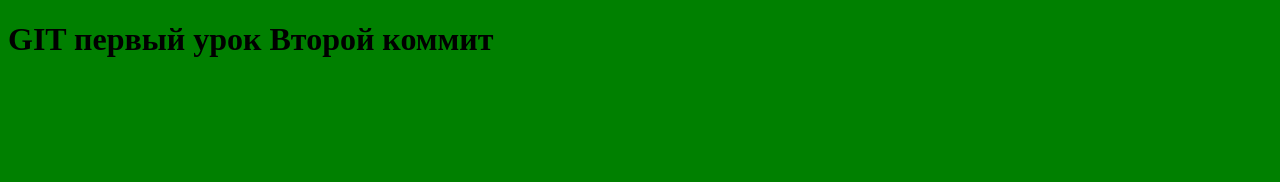
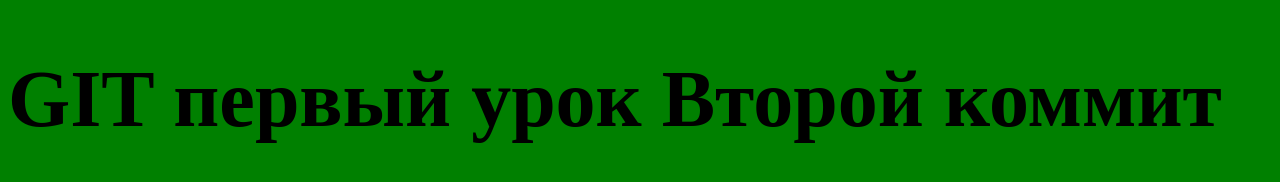
Before and after one commit to AntonyPC/NEW, a plain HTML site: page index.html in a window 1280 px wide. Drawn offline with Linux system fonts and the light colour scheme.

Commit message:
Big shrift

```diff
--- a/index.html
+++ b/index.html
@@ -6,6 +6,6 @@
 	<title>Site</title>
 </head>
 <body class="BG">
-<h1>GIT первый урок Второй коммит </h1>
+<h1 class="text">GIT первый урок Второй коммит </h1>
 </body>
 </html>
--- a/style.css
+++ b/style.css
@@ -2,3 +2,6 @@
 	background-color: green;
 
 }
+.text{
+	font-size: 80px;
+}
```
